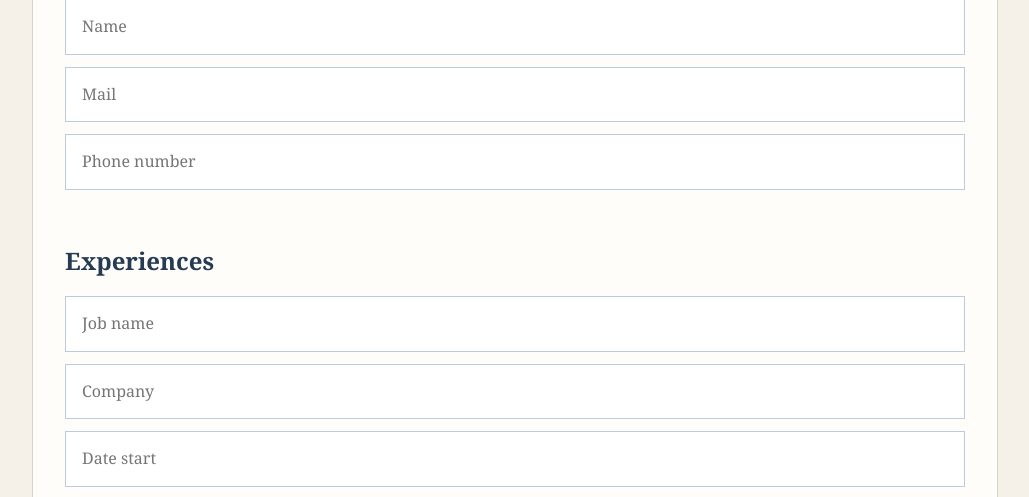
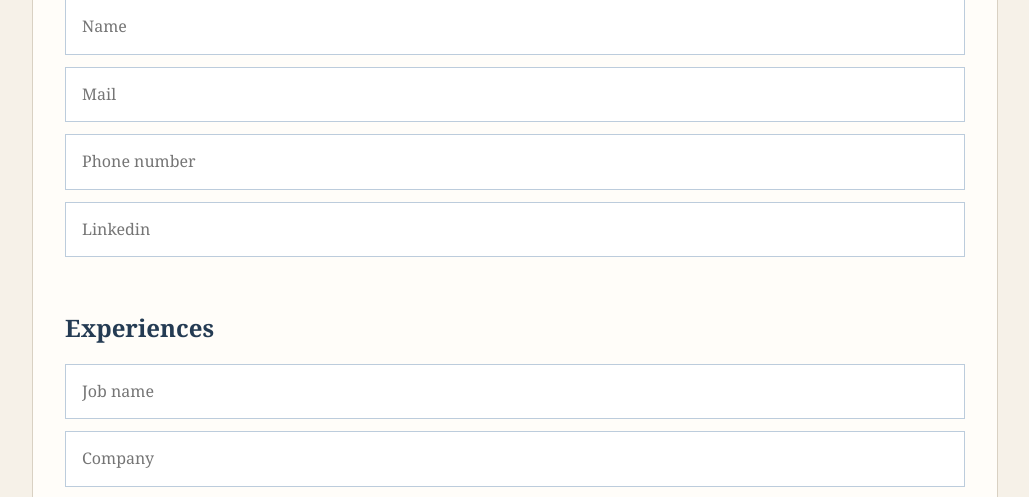
Before and after one commit to emiliebrg01/EPortfolio, a FastAPI app: page / in a window 1280 px wide. Shown: the part 316-813 px from the top of the page, without its empty margins (125-1154 px from the left). Run offline with FastAPI, Linux system fonts and the light colour scheme.

Commit message:
Ajout variable linkedin

```diff
--- a/main.py
+++ b/main.py
@@ -39,6 +39,7 @@ async def generate_port(request:Request):
     name = data_form.get("name", "")
     mail = data_form.get("mail", "")
     phone = data_form.get("phone", "")
+    linkedin = data_form.get("likedin", "")
 
     # Création de listes pour stocker les experiences et informations
     experiences = []
@@ -84,6 +85,7 @@ async def generate_port(request:Request):
         "name" : name,
         "mail" : mail,
         "phone" : phone,
+        "linkedin": linkedin,
         "experiences" : experiences,
         "formations" : formations,
     }
--- a/templates/Template.html
+++ b/templates/Template.html
@@ -10,7 +10,7 @@
 
 <body>
     <h1>{{ name }}</h1>
-    <p>{{ mail }} | {{ phone }}</p>
+    <p>{{ mail }} | {{ phone }} | {{ linkedin }}</p>
 
     <h2>Professional Experiences</h2>
     {% if experiences %}
--- a/templates/form.html
+++ b/templates/form.html
@@ -221,6 +221,7 @@
         <input name="name" placeholder="Name" required><br>
         <input name="mail" placeholder="Mail"><br>
         <input name="phone" placeholder="Phone number"><br>
+        <input name="linkedin" placeholder="Linkedin"><br>
     </div>
 
 
```
